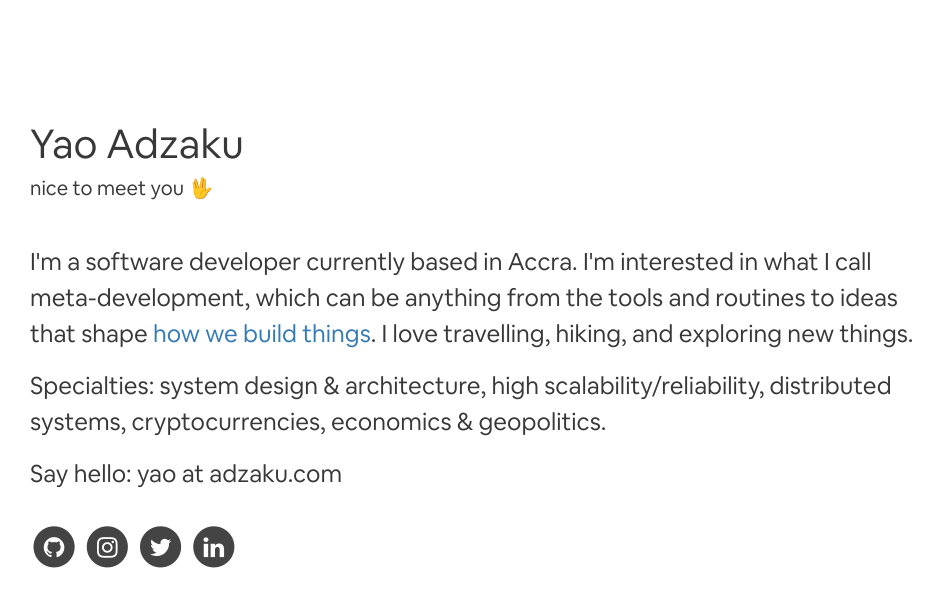
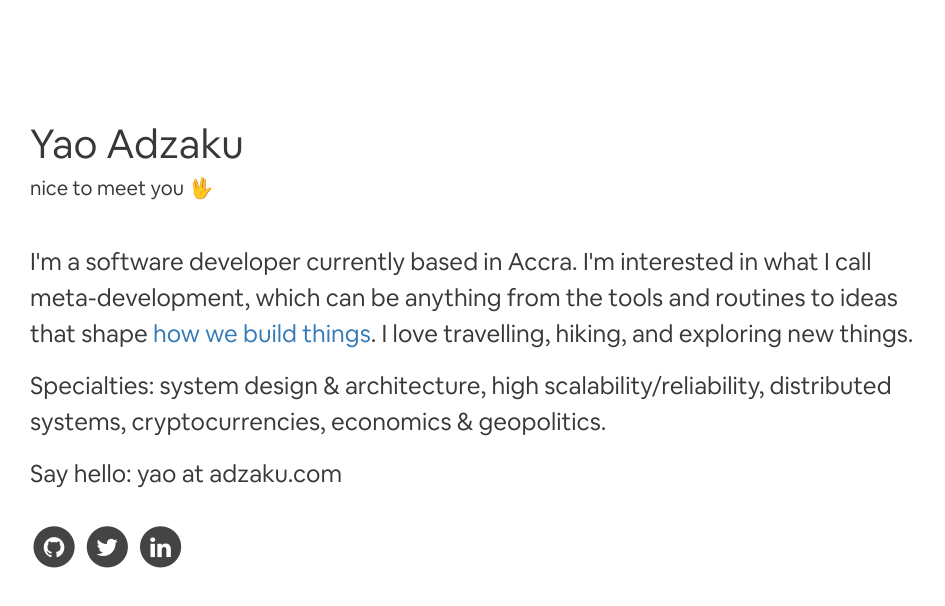
Before and after one commit to pineloop/pineloop.github.io, a plain HTML site: page index.html in a window 1280 px wide. Shown: the whole page, without its empty margins (0-945 px from the left). Drawn offline with nearby package versions, Linux system fonts and the light colour scheme.

Commit message:
Update index.html

```diff
--- a/index.html
+++ b/index.html
@@ -93,8 +93,7 @@
         "image": "http://adzaku.com/static/profile.jpg",
         "jobTitle": "Creator",
         "sameAs": [
-            "https://twitter.com/moonboots_",
-            "https://instagram.com/moonboots_",
+            "https://twitter.com/moonboots233",
             "https://www.linkedin.com/in/yaoadzaku/"
         ],
         "worksFor": {
@@ -120,13 +119,7 @@
             <i class="fa fa-github fa-stack-1x fa-inverse"></i>
           </span>
         </a>
-        <a href="http://instagram.com/moonboots_" target="_blank">
-          <span class="fa-stack social-icon">
-            <i class="fa fa-circle fa-stack-2x"></i>
-            <i class="fa fa-instagram fa-stack-1x fa-inverse"></i>
-          </span>
-        </a>
-        <a href="https://twitter.com/moonboots_" target="_blank">
+        <a href="https://twitter.com/moonboots233" target="_blank">
           <span class="fa-stack social-icon">
             <i class="fa fa-circle fa-stack-2x"></i>
             <i class="fa fa-twitter fa-stack-1x fa-inverse"></i>
```
